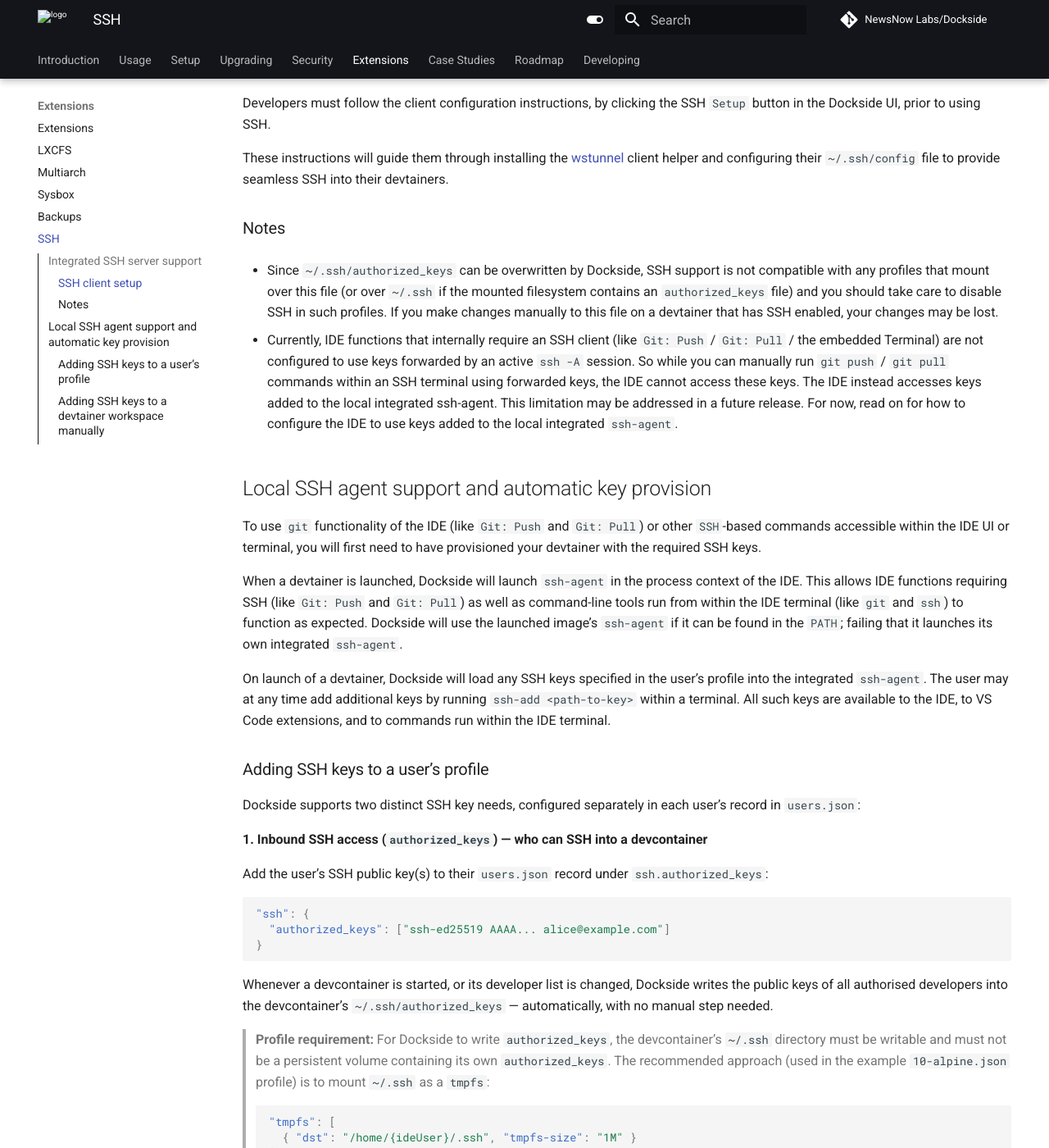
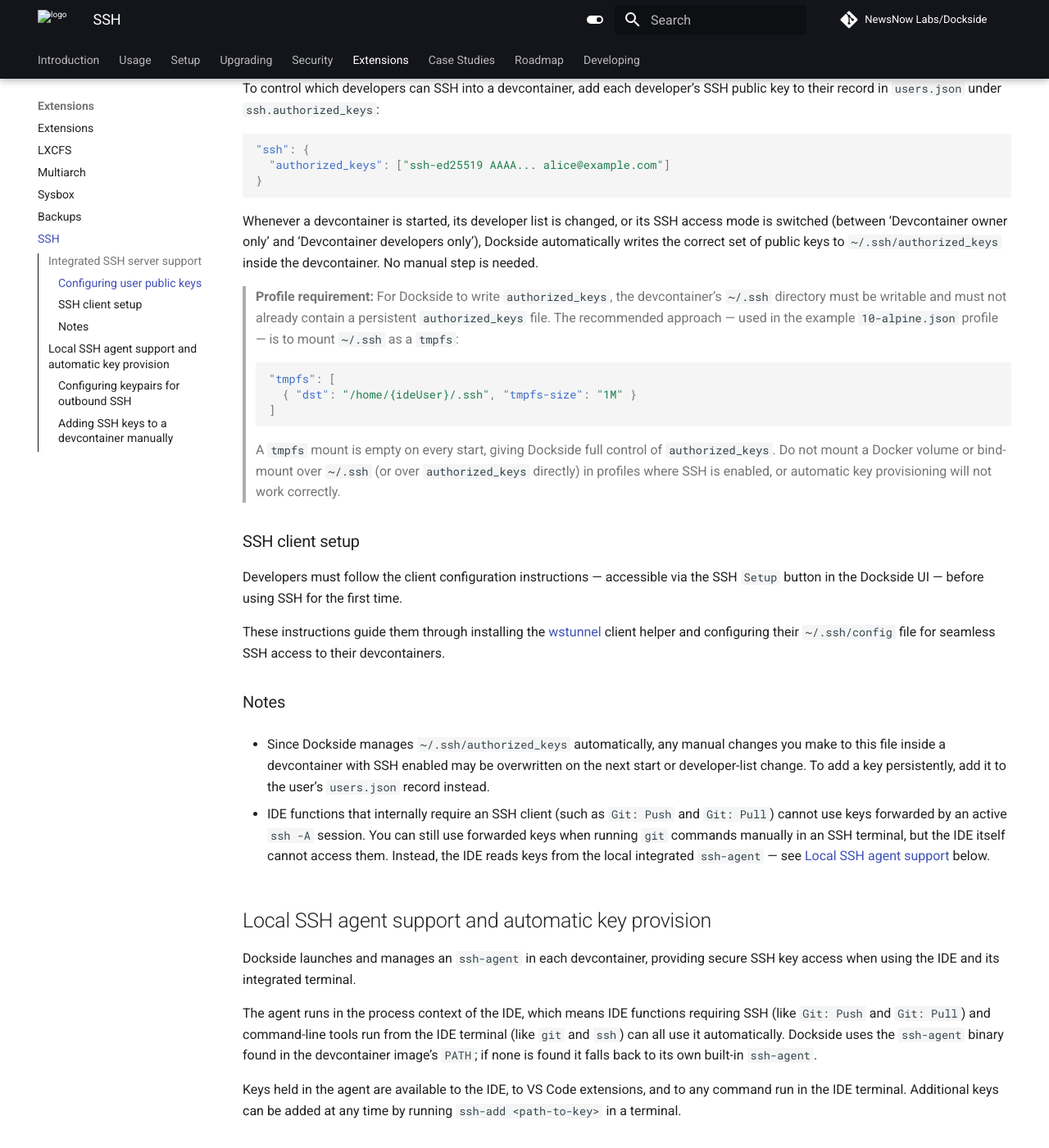
Before and after one commit to newsnowlabs/dockside, an MkDocs documentation site: the page built from docs/extensions/ssh.md, in a window 1280 px wide and 1400 px high, scrolled down 706 px. Shown: the whole window at 82% size. Built offline with MkDocs 1.6.1 and Material for MkDocs 9.7.7, drawn with Linux system fonts in a browser that asks for light colours; comment, search, counter and statistics services are not loaded; some of the changed text lies outside the part shown.

Commit message:
docs(ssh.md): restructure for clarity and self-contained sections
- Add top-level intro explaining the two types of SSH support with
  links to each section (inbound server / outbound agent)
- "Integrated SSH server support" section:
  - Rephrase bullet from "auto-generates authorized_keys" to "manages
    ~/.ssh/authorized_keys, ensuring it is correctly populated..."
  - Add new "Configuring user public keys" subsection containing the
    authorized_keys users.json config and tmpfs profile requirement,
    moved from the old mixed "Adding SSH keys to a user's profile"
    subsection; section is now fully self-contained
  - Tighten Notes: first note now directs to users.json as the fix;
    second note links forward to the ssh-agent section
- "Local SSH agent support and automatic key provision" section:
  - New intro sentence: "Dockside launches and manages an ssh-agent in
    each devcontainer, providing secure SSH key access when using the
    IDE and its integrated terminal."
  - Rephrase subsequent paragraphs to flow from that intro
  - Rename "Adding SSH keys to a user's profile" to "Configuring
    keypairs for outbound SSH"; remove authorized_keys content (now
    in section 1); section is now fully self-contained
  - Rename "Adding SSH keys to a devtainer workspace manually" to
    "Adding SSH keys to a devcontainer manually"; simplify wording

https://claude.ai/code/session_01Cz1yNYuLBuADxd7woZ3vSS

````diff
--- a/docs/extensions/ssh.md
+++ b/docs/extensions/ssh.md
@@ -1,49 +1,23 @@
 # SSH
+
+Dockside provides two complementary types of SSH support: [integrated SSH server support](#integrated-ssh-server-support) for SSHing *into* devcontainers from your local machine or the Dockside UI, and [local SSH agent support](#local-ssh-agent-support-and-automatic-key-provision) for SSHing *out of* devcontainers — for example, to push to or pull from GitHub or GitLab.
 
 ## Integrated SSH server support
 
-Dockside's SSH server support:
+Dockside's integrated SSH server support:
 
-- provisions a dropbear SSH daemon for each devtainer, allowing any authorised developer to SSH in;
-- auto-generates a `~/.ssh/authorized_keys` file for the devtainer owner and other developers with whom the devtainer is shared
-- one-click SSH to any devtainer directly from the Dockside UI
-- wstunnel helper setup instructions integrated in the Dockside UI
-- facilitates use of any terminal editor or command line tool including those that benefit from key forwarding, such as `git`
-- facilitates seamless [VS Code remote development](https://code.visualstudio.com/docs/remote/ssh) via the [Remote SSH](https://marketplace.visualstudio.com/items?itemName=ms-vscode-remote.remote-ssh) extension.
+- provisions a Dropbear SSH daemon for each devcontainer, allowing any authorised developer to SSH in
+- manages each devcontainer's `~/.ssh/authorized_keys` file, ensuring it is correctly populated with the public keys of the devcontainer owner and any developers with whom the devcontainer is shared
+- provides one-click SSH to any devcontainer directly from the Dockside UI
+- integrates wstunnel helper setup instructions in the Dockside UI
+- facilitates use of any terminal editor or command-line tool, including those that benefit from key forwarding such as `git`
+- facilitates seamless [VS Code remote development](https://code.visualstudio.com/docs/remote/ssh) via the [Remote SSH](https://marketplace.visualstudio.com/items?itemName=ms-vscode-remote.remote-ssh) extension
 
-Dockside enables SSH by default for all new devtainers. To disable it globally set `"ssh": { "default": false }` in `config.json`. To disable it in an individual profile, set `"ssh": false` in the profile.
+Dockside enables SSH by default for all new devcontainers. To disable it globally, set `"ssh": { "default": false }` in `config.json`. To disable it in an individual profile, set `"ssh": false` in the profile.
 
-To configure autogeneration of devtainer `~/.ssh/authorized_keys` files, add `"ssh": { "authorized_keys": ["<key>"] }` (with a suitable public key substituted for `<key>`) for each developer user in `users.json`.
+### Configuring user public keys
 
-Whenever a devtainer is started, or the list of developers (with whom a devtainer is shared) is modified, or the devtainer's SSH access mode is changed (from 'Devtainer owner only' to 'Devtainer developers only' or vice-versa) Dockside will populate the devtainer's `~/.ssh/authorized_keys` file with the set of public keys for all authorised developers.
-
-### SSH client setup
-
-Developers must follow the client configuration instructions, by clicking the SSH `Setup` button in the Dockside UI, prior to using SSH.
-
-These instructions will guide them through installing the [wstunnel](https://github.com/erebe/wstunnel) client helper and configuring their `~/.ssh/config` file to provide seamless SSH into their devtainers.
-
-### Notes
-
-- Since `~/.ssh/authorized_keys` can be overwritten by Dockside, SSH support is not compatible with any profiles that mount over this file (or over `~/.ssh` if the mounted filesystem contains an `authorized_keys` file) and you should take care to disable SSH in such profiles. If you make changes manually to this file on a devtainer that has SSH enabled, your changes may be lost.
-
-- Currently, IDE functions that internally require an SSH client (like `Git: Push` / `Git: Pull` / the embedded Terminal) are not configured to use keys forwarded by an active `ssh -A` session. So while you can manually run `git push` / `git pull` commands within an SSH terminal using forwarded keys, the IDE cannot access these keys. The IDE instead accesses keys added to the local integrated ssh-agent. This limitation may be addressed in a future release. For now, read on for how to configure the IDE to use keys added to the local integrated `ssh-agent`.
-
-## Local SSH agent support and automatic key provision
-
-To use `git` functionality of the IDE (like `Git: Push` and `Git: Pull`) or other `SSH`-based commands accessible within the IDE UI or terminal, you will first need to have provisioned your devtainer with the required SSH keys.
-
-When a devtainer is launched, Dockside will launch `ssh-agent` in the process context of the IDE. This allows IDE functions requiring SSH (like `Git: Push` and `Git: Pull`) as well as command-line tools run from within the IDE terminal (like `git` and `ssh`) to function as expected. Dockside will use the launched image's `ssh-agent` if it can be found in the `PATH`; failing that it launches its own integrated `ssh-agent`.
-
-On launch of a devtainer, Dockside will load any SSH keys specified in the user's profile into the integrated `ssh-agent`. The user may at any time add additional keys by running `ssh-add <path-to-key>` within a terminal. All such keys are available to the IDE, to VS Code extensions, and to commands run within the IDE terminal.
-
-### Adding SSH keys to a user's profile
-
-Dockside supports two distinct SSH key needs, configured separately in each user's record in `users.json`:
-
-**1. Inbound SSH access (`authorized_keys`) — who can SSH into a devcontainer**
-
-Add the user's SSH public key(s) to their `users.json` record under `ssh.authorized_keys`:
+To control which developers can SSH into a devcontainer, add each developer's SSH public key to their record in `users.json` under `ssh.authorized_keys`:
 
 ```json
 "ssh": {
@@ -51,23 +25,42 @@ Add the user's SSH public key(s) to their `users.json` record under `ssh.authori
 }
 ```
 
-Whenever a devcontainer is started, or its developer list is changed, Dockside writes the public keys of all authorised developers into the devcontainer's `~/.ssh/authorized_keys` — automatically, with no manual step needed.
+Whenever a devcontainer is started, its developer list is changed, or its SSH access mode is switched (between 'Devcontainer owner only' and 'Devcontainer developers only'), Dockside automatically writes the correct set of public keys to `~/.ssh/authorized_keys` inside the devcontainer. No manual step is needed.
 
-> **Profile requirement:** For Dockside to write `authorized_keys`, the devcontainer's `~/.ssh` directory must be writable and must not be a persistent volume containing its own `authorized_keys`. The recommended approach (used in the example `10-alpine.json` profile) is to mount `~/.ssh` as a `tmpfs`:
+> **Profile requirement:** For Dockside to write `authorized_keys`, the devcontainer's `~/.ssh` directory must be writable and must not already contain a persistent `authorized_keys` file. The recommended approach — used in the example `10-alpine.json` profile — is to mount `~/.ssh` as a `tmpfs`:
 > ```json
 > "tmpfs": [
 >   { "dst": "/home/{ideUser}/.ssh", "tmpfs-size": "1M" }
 > ]
 > ```
-> This gives Dockside full control of `authorized_keys` on every start. Do not mount a volume or bind-mount over `~/.ssh` (or over `authorized_keys` directly) in profiles where SSH is enabled, or Dockside's automatic key provisioning will not work.
+> A `tmpfs` mount is empty on every start, giving Dockside full control of `authorized_keys`. Do not mount a Docker volume or bind-mount over `~/.ssh` (or over `authorized_keys` directly) in profiles where SSH is enabled, or automatic key provisioning will not work correctly.
 
-**2. Outbound SSH keypairs (`keypairs`) — authenticating out from a devcontainer to GitHub, GitLab, etc.**
+### SSH client setup
 
-To enable `git push` / `git pull` and other outbound SSH operations from within the IDE or terminal, add the user's keypair to their `users.json` record under `ssh.keypairs`:
+Developers must follow the client configuration instructions — accessible via the SSH `Setup` button in the Dockside UI — before using SSH for the first time.
+
+These instructions guide them through installing the [wstunnel](https://github.com/erebe/wstunnel) client helper and configuring their `~/.ssh/config` file for seamless SSH access to their devcontainers.
+
+### Notes
+
+- Since Dockside manages `~/.ssh/authorized_keys` automatically, any manual changes you make to this file inside a devcontainer with SSH enabled may be overwritten on the next start or developer-list change. To add a key persistently, add it to the user's `users.json` record instead.
+
+- IDE functions that internally require an SSH client (such as `Git: Push` and `Git: Pull`) cannot use keys forwarded by an active `ssh -A` session. You can still use forwarded keys when running `git` commands manually in an SSH terminal, but the IDE itself cannot access them. Instead, the IDE reads keys from the local integrated `ssh-agent` — see [Local SSH agent support](#local-ssh-agent-support-and-automatic-key-provision) below.
+
+## Local SSH agent support and automatic key provision
+
+Dockside launches and manages an `ssh-agent` in each devcontainer, providing secure SSH key access when using the IDE and its integrated terminal.
+
+The agent runs in the process context of the IDE, which means IDE functions requiring SSH (like `Git: Push` and `Git: Pull`) and command-line tools run from the IDE terminal (like `git` and `ssh`) can all use it automatically. Dockside uses the `ssh-agent` binary found in the devcontainer image's `PATH`; if none is found it falls back to its own built-in `ssh-agent`.
+
+Keys held in the agent are available to the IDE, to VS Code extensions, and to any command run in the IDE terminal. Additional keys can be added at any time by running `ssh-add <path-to-key>` in a terminal.
+
+### Configuring keypairs for outbound SSH
+
+To authenticate outbound SSH connections from within the IDE or terminal — for example, `git push` / `git pull` to GitHub or GitLab — add the user's keypair to their `users.json` record under `ssh.keypairs`:
 
 ```json
 "ssh": {
-  "authorized_keys": ["ssh-ed25519 AAAA... alice@example.com"],
   "keypairs": {
     "*": {
       "public":  "ssh-ed25519 AAAA... alice@example.com",
@@ -77,17 +70,14 @@ To enable `git push` / `git pull` and other outbound SSH operations from within
 }
 ```
 
-On devcontainer launch, Dockside automatically loads the keypair into the integrated `ssh-agent`. The key is then available to the IDE (for `Git: Push` / `Git: Pull`), to VS Code extensions, and to any command run in the IDE terminal — without any manual `ssh-add` step.
+On devcontainer launch, Dockside automatically loads the keypair into the `ssh-agent`. The key is then immediately available to the IDE (for `Git: Push` / `Git: Pull`), to VS Code extensions, and to any terminal command — without any manual `ssh-add` step.
 
-> **Security note:** The private key stored in `users.json` will be accessible to any admin who can read the config files. Use an SSH key dedicated to Dockside / your development workflow, separate from any personal or production keys. Consider using an encrypted key and relying on `ssh-add` rather than storing it in `users.json` if your threat model requires it.
+> **Security note:** Private keys stored in `users.json` are readable by any administrator with access to the config files. Use an SSH key dedicated to your Dockside / development workflow, separate from personal or production keys. If your security requirements demand it, omit the private key from `users.json` and instead run `ssh-add <path-to-key>` manually each session.
 
-### Adding SSH keys to a devtainer workspace manually
+### Adding SSH keys to a devcontainer manually
 
-Manual key provisioning is still possible — SSH public and private key files may be dragged-and-dropped into the IDE file explorer, or uploaded by right-clicking on a folder and selecting `Upload`. Any loaded key can be added to the running agent with `ssh-add <path-to-key>`.
+SSH key files can also be added to a devcontainer directly — by dragging and dropping them into the IDE file explorer, or by right-clicking a folder and selecting `Upload`. Once present in the container, load a key into the agent with `ssh-add <path-to-key>`.
 
-For most teams, configuring `ssh.keypairs` in `users.json` (described above) is simpler and more reliable, since keys are provisioned automatically into every new devcontainer without any manual step.
+For most teams, configuring `ssh.keypairs` in `users.json` is simpler and more reliable, since keys are provisioned automatically into every new devcontainer with no manual steps required.
 
-> N.B.
->
-> 1. If you share access to a devtainer IDE, you share access to any unencrypted keys within the container. We recommend __only using encrypted key files__, running `ssh-add` to decrypt them as needed, and running `ssh-add -D` to delete stored unencrypted identities, or `ssh-add -x` to lock the agent, before sharing the IDE with untrusted users.
-> 2. It is __not recommended__ to share unencrypted SSH key files between users via shared volume mounts.
+> **Note:** If you share your devcontainer IDE with another user, they will have access to any unencrypted key files present in the container and to any keys currently loaded in the agent. Before sharing with an untrusted user, run `ssh-add -D` to remove all unencrypted identities from the agent (or `ssh-add -x` to lock it), and ensure any key files on disk are encrypted.
````
